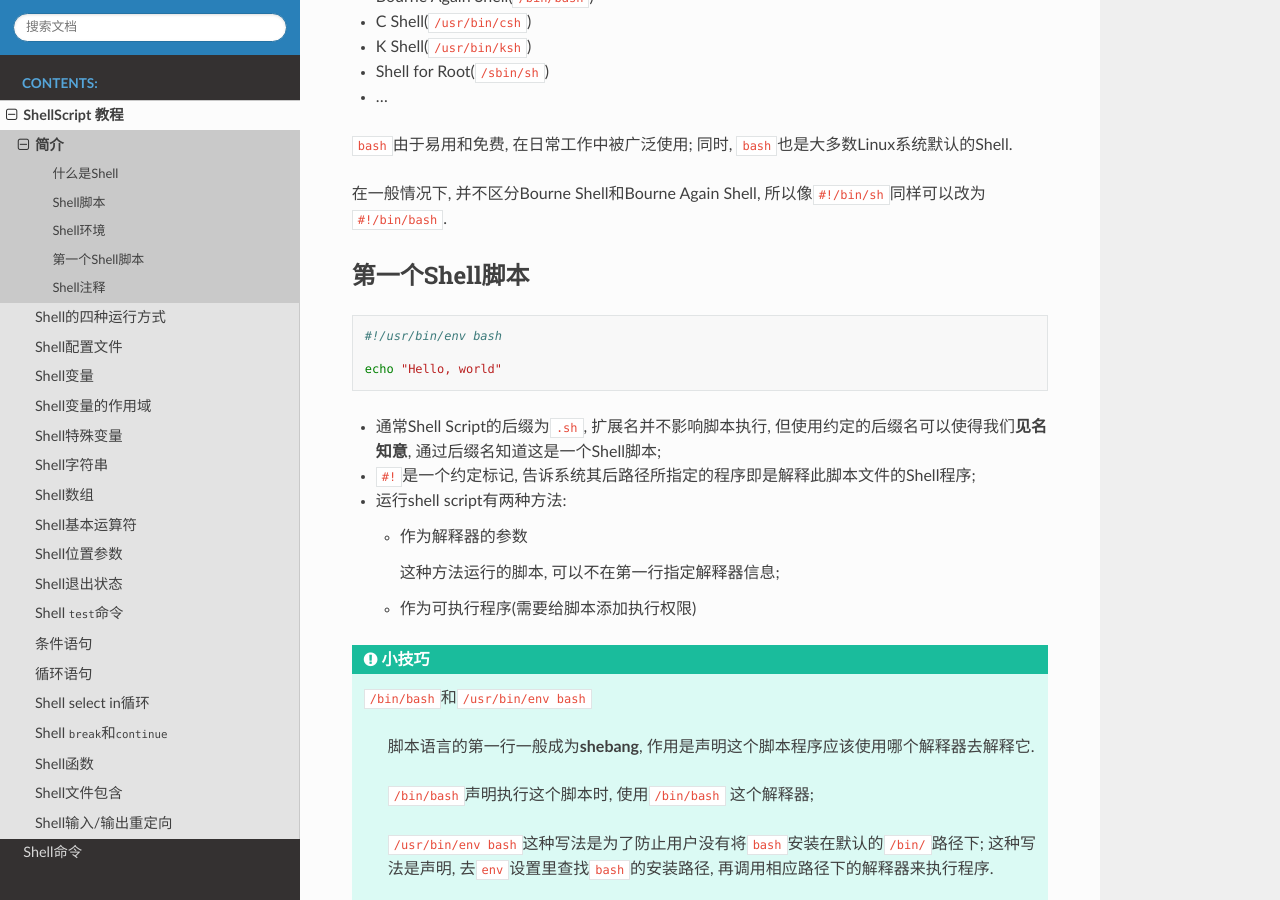
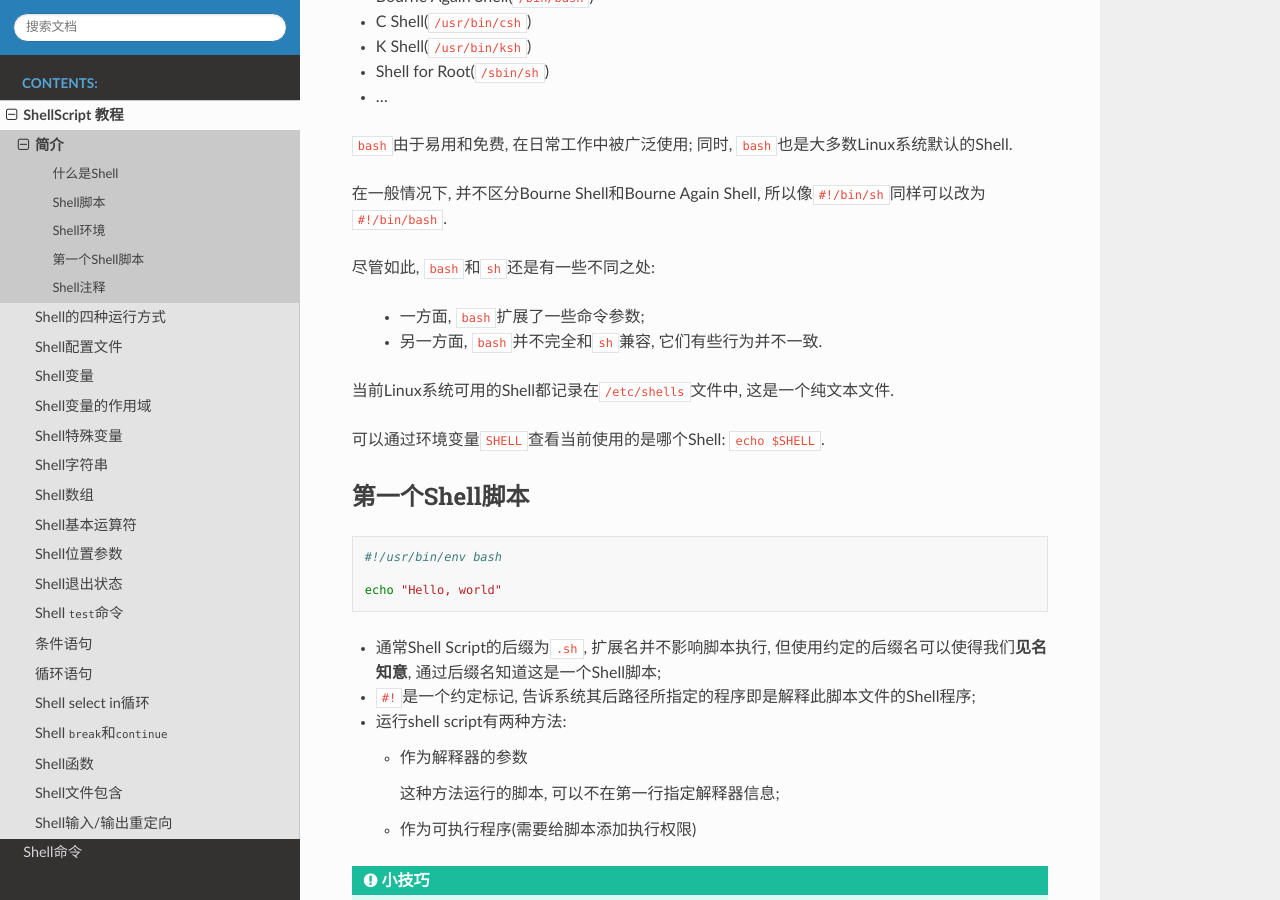
Before and after one commit to My-LearningNotes/ShellScript, a Sphinx documentation site: the page built from source/tutorial/intro.rst, in a window 1280 px wide and 900 px high, scrolled down 678 px. Built offline with Sphinx 7.4.7 and the Read the Docs theme 2.0.0, drawn with Linux system fonts in a browser that asks for light colours.

Commit message:
修改关于Shell简介的笔记

```diff
--- a/source/tutorial/intro.rst
+++ b/source/tutorial/intro.rst
@@ -39,6 +39,15 @@ Linux的Shell种类众多, 常见的有:
 ``bash``\ 由于易用和免费, 在日常工作中被广泛使用; 同时, \ ``bash``\ 也是大多数Linux系统默认的Shell.
 
 在一般情况下, 并不区分Bourne Shell和Bourne Again Shell, 所以像\ ``#!/bin/sh``\ 同样可以改为\ ``#!/bin/bash``\ .
+
+尽管如此, \ ``bash``\ 和\ ``sh``\ 还是有一些不同之处:
+
+    *   一方面, \ ``bash``\ 扩展了一些命令参数;
+    *   另一方面, \ ``bash``\ 并不完全和\ ``sh``\ 兼容, 它们有些行为并不一致.
+
+当前Linux系统可用的Shell都记录在\ ``/etc/shells``\ 文件中, 这是一个纯文本文件.
+
+可以通过环境变量\ ``SHELL``\ 查看当前使用的是哪个Shell: ``echo $SHELL``\ .
 
 
 第一个Shell脚本
```
